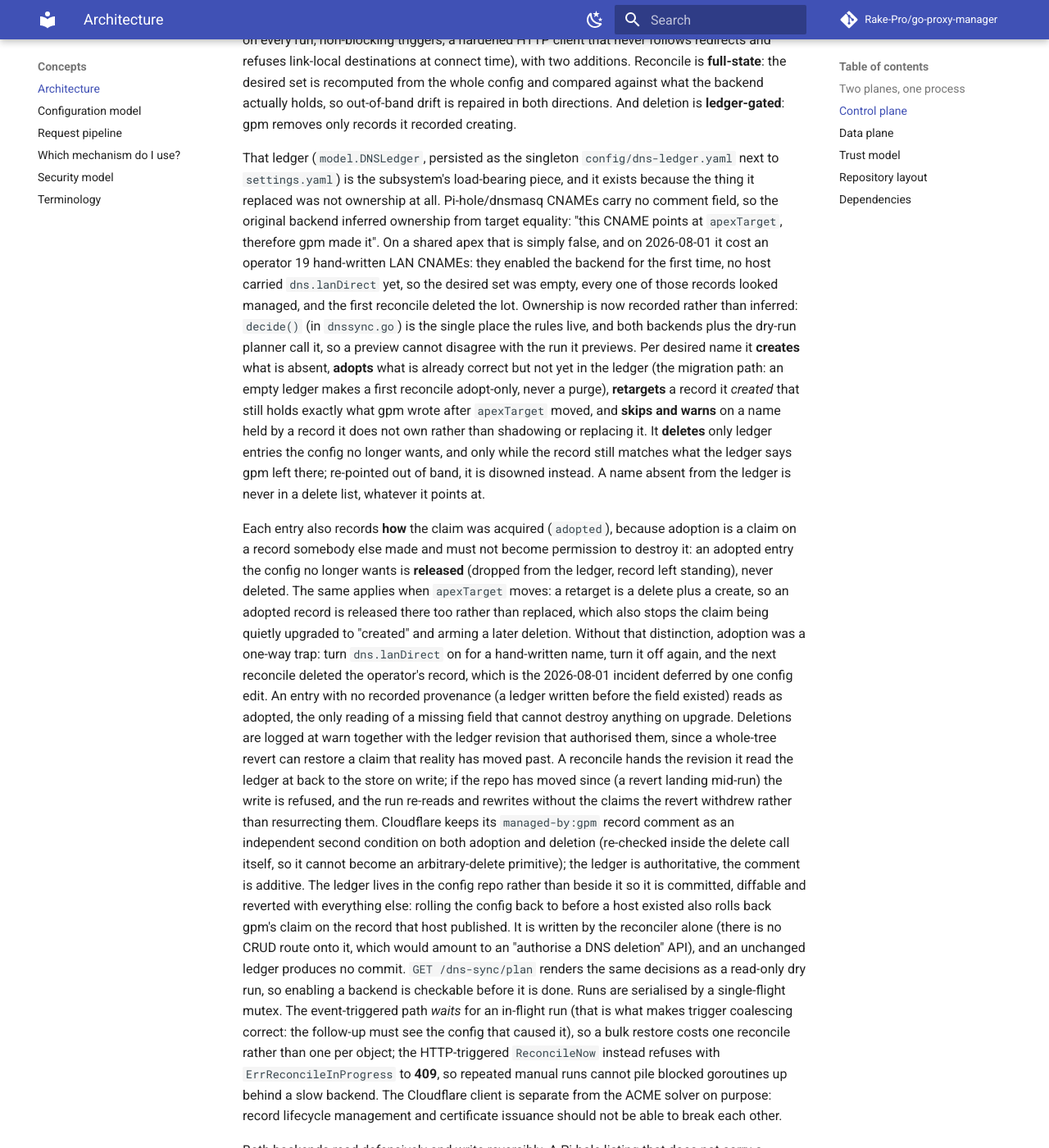
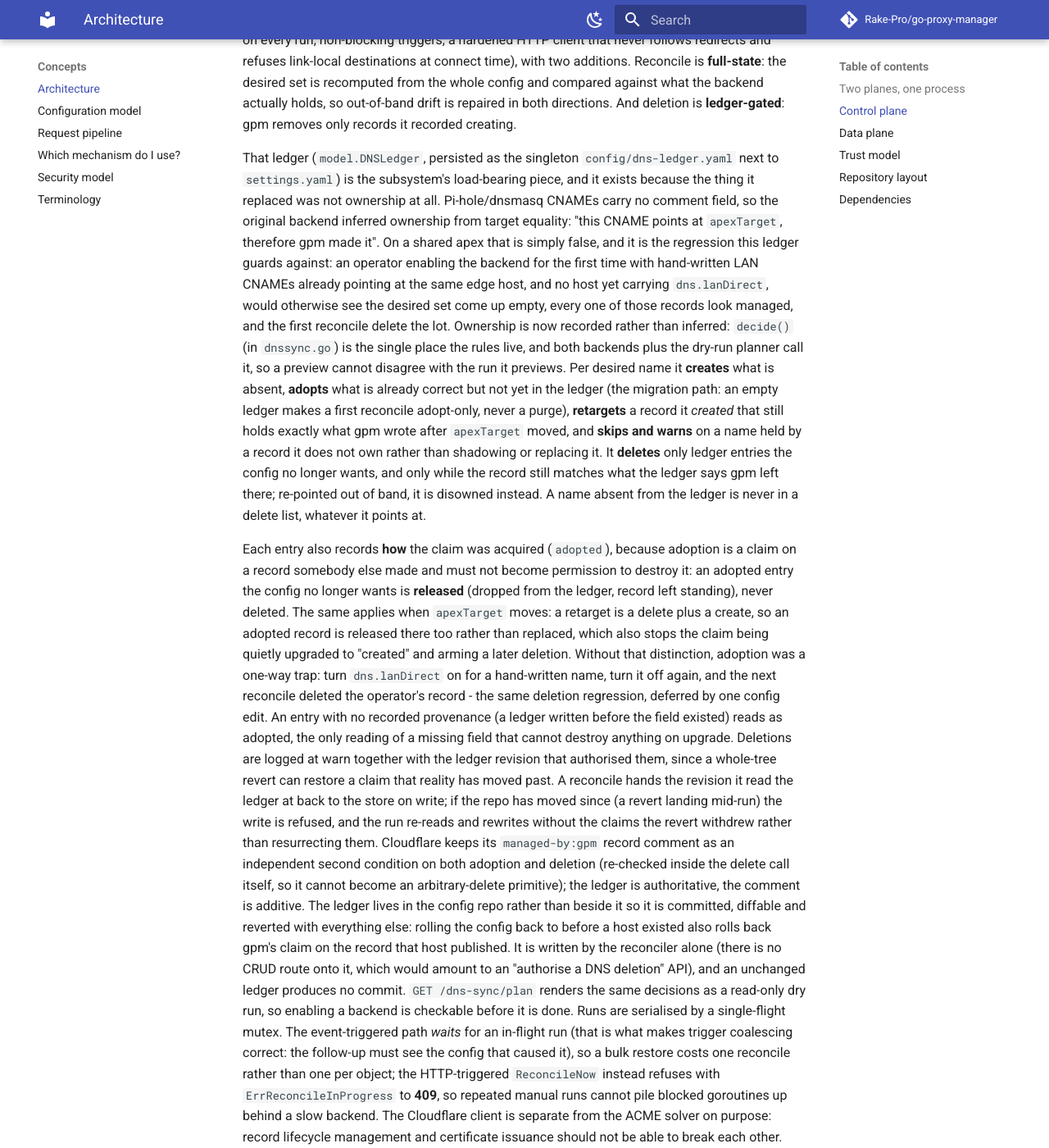
Before and after one commit to Rake-Pro/go-proxy-manager, an MkDocs documentation site: the page built from docs/concepts/architecture.md, in a window 1280 px wide and 1400 px high, scrolled down 2782 px. Shown: the whole window at 82% size. Built offline with MkDocs 1.6.1 and Material for MkDocs 9.7.7, drawn with Linux system fonts in a browser that asks for light colours; comment, search, counter and statistics services are not loaded; some of the changed text lies outside the part shown.

```diff
--- a/docs/concepts/architecture.md
+++ b/docs/concepts/architecture.md
@@ -134,10 +134,11 @@ next to `settings.yaml`) is the subsystem's load-bearing piece, and it exists
 because the thing it replaced was not ownership at all. Pi-hole/dnsmasq CNAMEs
 carry no comment field, so the original backend inferred ownership from target
 equality: "this CNAME points at `apexTarget`, therefore gpm made it". On a shared
-apex that is simply false, and on 2026-08-01 it cost an operator 19 hand-written
-LAN CNAMEs: they enabled the backend for the first time, no host carried
-`dns.lanDirect` yet, so the desired set was empty, every one of those records
-looked managed, and the first reconcile deleted the lot. Ownership is now recorded
+apex that is simply false, and it is the regression this ledger guards against: an
+operator enabling the backend for the first time with hand-written LAN CNAMEs
+already pointing at the same edge host, and no host yet carrying
+`dns.lanDirect`, would otherwise see the desired set come up empty, every one of
+those records look managed, and the first reconcile delete the lot. Ownership is now recorded
 rather than inferred: `decide()` (in `dnssync.go`) is the single place the rules
 live, and both backends plus the dry-run planner call it, so a preview cannot
 disagree with the run it previews. Per desired name it **creates** what is absent,
@@ -158,8 +159,8 @@ from the ledger, record left standing), never deleted. The same applies when
 released there too rather than replaced, which also stops the claim being quietly
 upgraded to "created" and arming a later deletion. Without that distinction,
 adoption was a one-way trap: turn `dns.lanDirect` on for a hand-written name, turn
-it off again, and the next reconcile deleted the operator's record, which is the
-2026-08-01 incident deferred by one config edit. An entry with no recorded
+it off again, and the next reconcile deleted the operator's record - the same
+deletion regression, deferred by one config edit. An entry with no recorded
 provenance (a ledger written before the field existed) reads as adopted, the only
 reading of a missing field that cannot destroy anything on upgrade. Deletions are
 logged at warn together with the ledger revision that authorised them, since a
@@ -842,10 +843,10 @@ effect of this defence in depth.
   records it *recorded creating*, in the git-backed ownership ledger
   (`config/dns-ledger.yaml`); Cloudflare additionally requires its
   `managed-by:gpm` comment. Nothing is inferred from a record's target, because
-  inferring it deleted 19 of an operator's hand-written CNAMEs on 2026-08-01. A
+  target-equality inference is exactly what deletes an operator's hand-written
+  CNAMEs on a shared apex. A
   name owned by a foreign record is left alone rather than replaced, so a
-  misconfiguration cannot take an operator's zone
-  apart. Ingress and Docker discovery apply the same rule inward: only proxy hosts
+  misconfiguration cannot take an operator's zone apart. Ingress and Docker discovery apply the same rule inward: only proxy hosts
   carrying that reconciler's own managed-by label VALUE are written or deleted, and only when neither the derived
   name nor any of its domains is already claimed by a host it does not own, and it
   deletes at all only on the strength of a complete, successful cluster list
```
Also changed, not shown: BACKLOG.md (+4 -4 lines), FEATURES.md (+3 -3 lines), design/ha.md (+1 -1 lines), design/ingress-discovery.md (+1 -1 lines), internal/ui/static/app.js, 9 other files.
